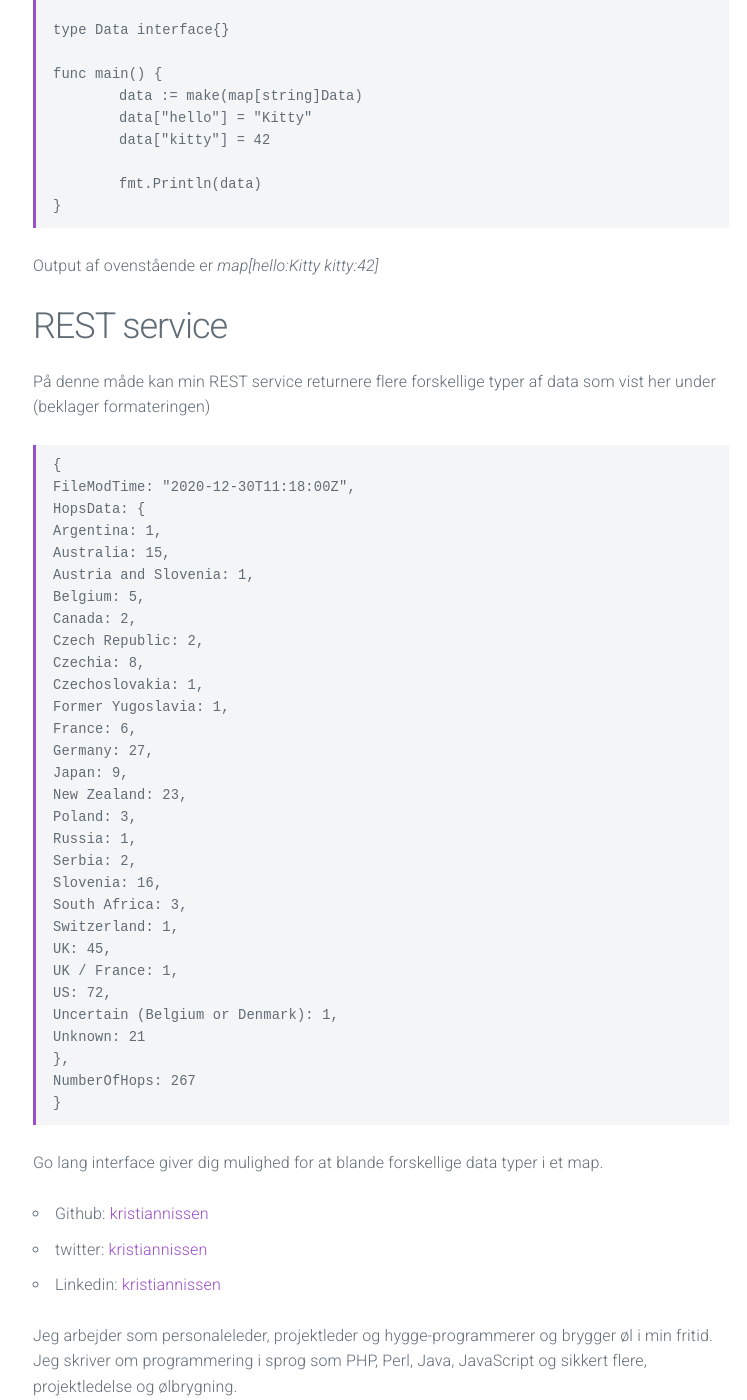
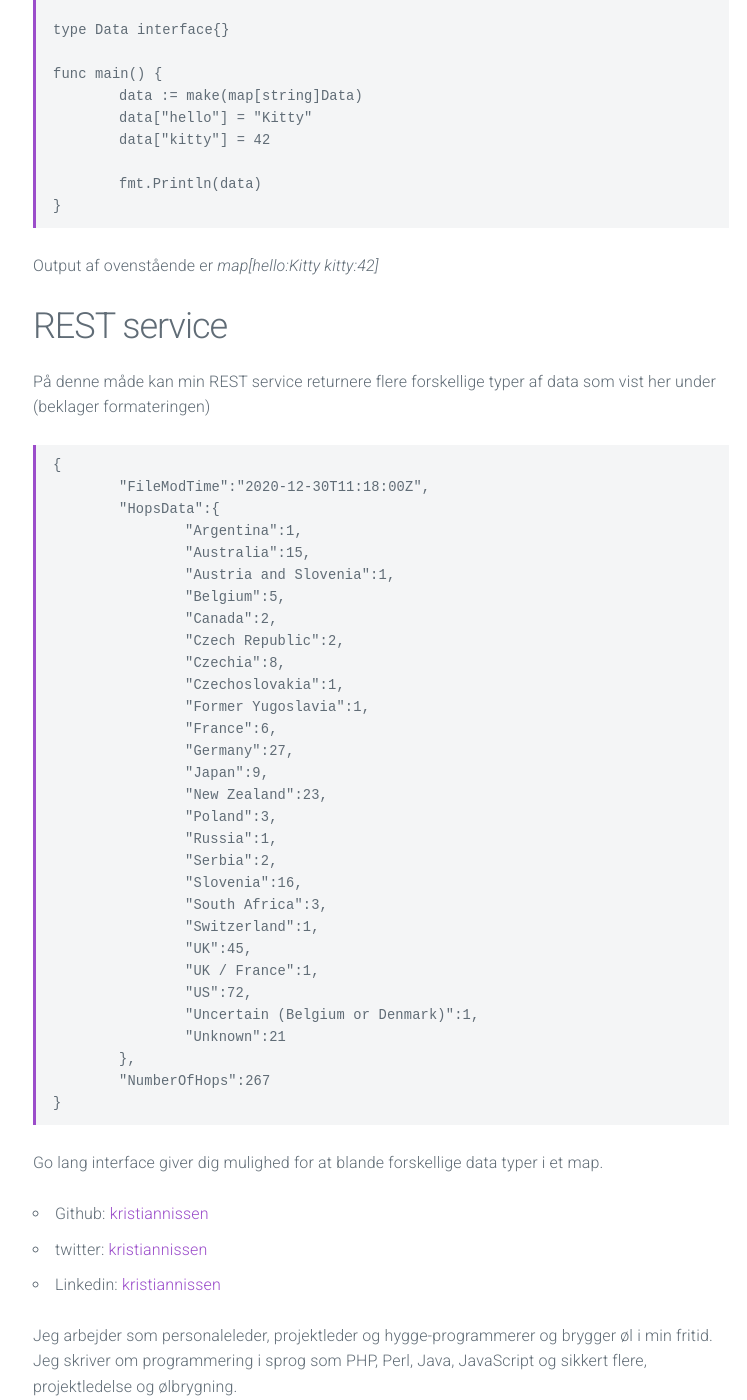
Before and after one commit to kristiannissen/kristiannissen.github.io, a Jekyll site: the page built from _posts/2020-12-30-golang-interface.md, in a window 1280 px wide and 1400 px high, scrolled down 952 px. Shown: the whole window, without its empty margins (259-1006 px from the left). Built offline with Jekyll 4.4.1, drawn with Linux system fonts in a browser that asks for light colours; part of the change alters nothing that is shown.

`````diff
--- a/_posts/2020-12-30-golang-interface.md
+++ b/_posts/2020-12-30-golang-interface.md
@@ -46,36 +46,38 @@ func main() {
 Output af ovenstående er *map[hello:Kitty kitty:42]*
 ## REST service
 På denne måde kan min REST service returnere flere forskellige typer af data som vist her under (beklager formateringen)
-````
+
+```
 {
-FileModTime: "2020-12-30T11:18:00Z",
-HopsData: {
-Argentina: 1,
-Australia: 15,
-Austria and Slovenia: 1,
-Belgium: 5,
-Canada: 2,
-Czech Republic: 2,
-Czechia: 8,
-Czechoslovakia: 1,
-Former Yugoslavia: 1,
-France: 6,
-Germany: 27,
-Japan: 9,
-New Zealand: 23,
-Poland: 3,
-Russia: 1,
-Serbia: 2,
-Slovenia: 16,
-South Africa: 3,
-Switzerland: 1,
-UK: 45,
-UK / France: 1,
-US: 72,
-Uncertain (Belgium or Denmark): 1,
-Unknown: 21
-},
-NumberOfHops: 267
+	"FileModTime":"2020-12-30T11:18:00Z",
+	"HopsData":{
+		"Argentina":1,
+		"Australia":15,
+		"Austria and Slovenia":1,
+		"Belgium":5,
+		"Canada":2,
+		"Czech Republic":2,
+		"Czechia":8,
+		"Czechoslovakia":1,
+		"Former Yugoslavia":1,
+		"France":6,
+		"Germany":27,
+		"Japan":9,
+		"New Zealand":23,
+		"Poland":3,
+		"Russia":1,
+		"Serbia":2,
+		"Slovenia":16,
+		"South Africa":3,
+		"Switzerland":1,
+		"UK":45,
+		"UK / France":1,
+		"US":72,
+		"Uncertain (Belgium or Denmark)":1,
+		"Unknown":21
+	},
+	"NumberOfHops":267
 }
-````
+```
+
 Go lang interface giver dig mulighed for at blande forskellige data typer i et map.
`````
